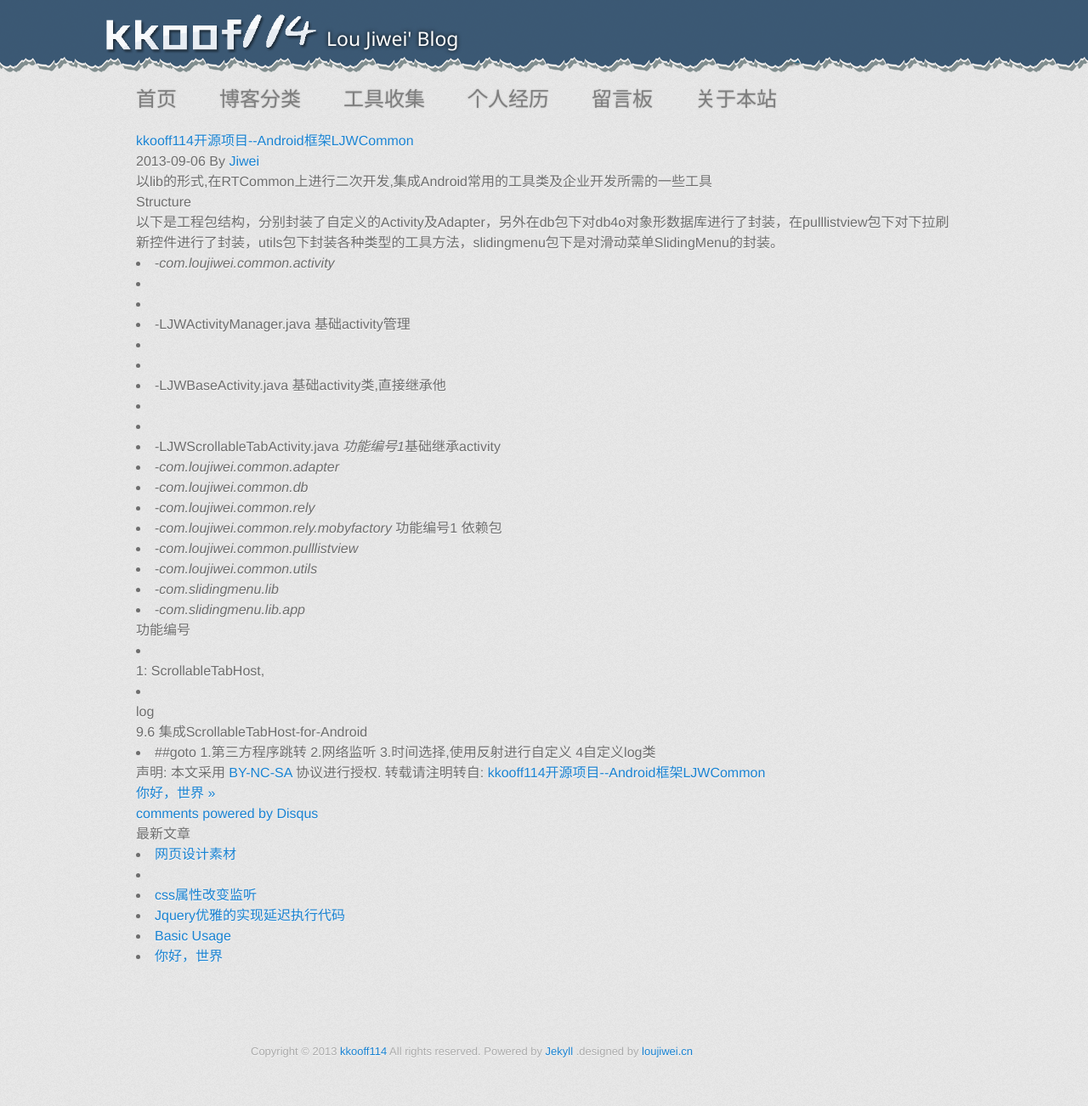
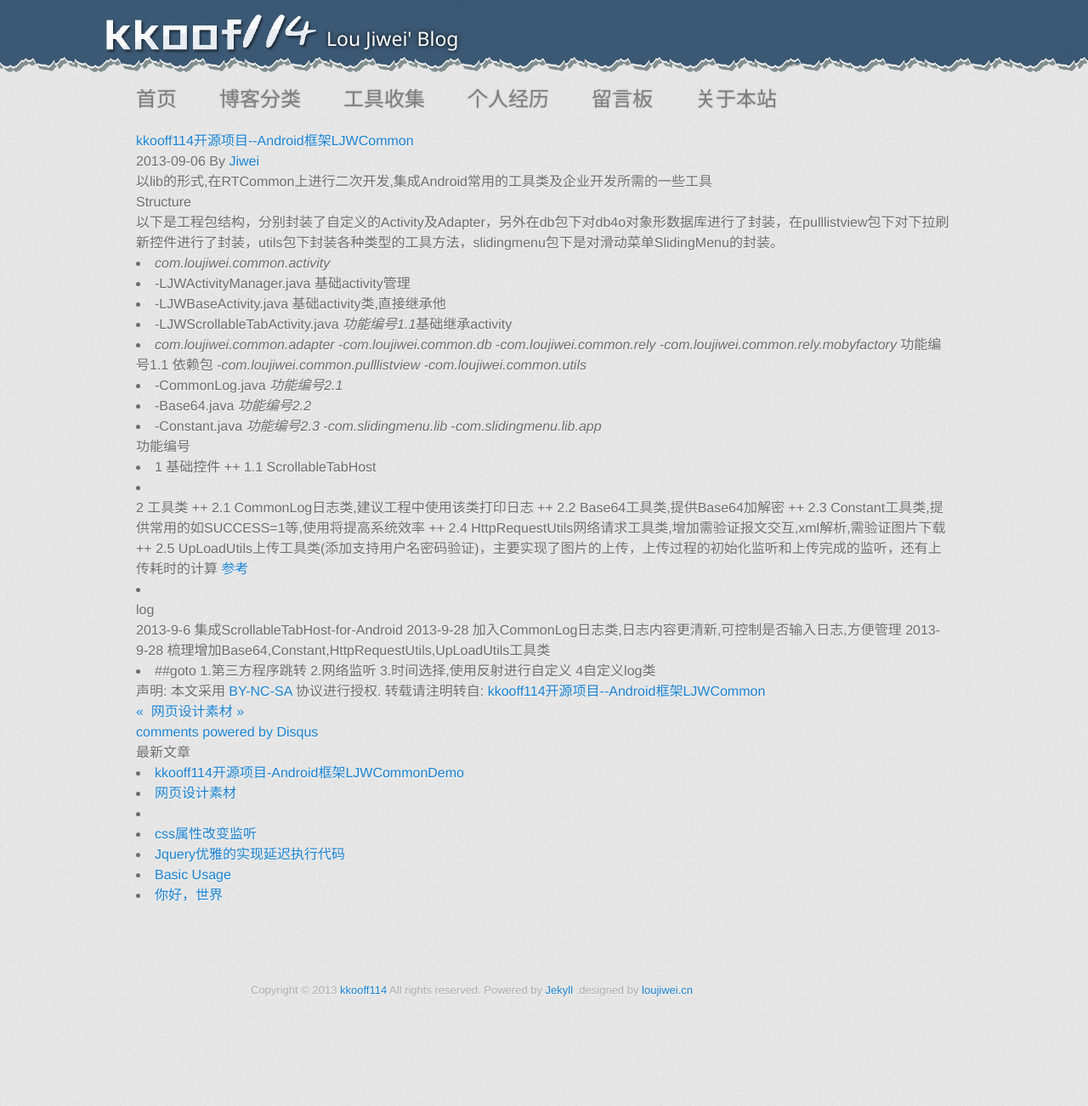
Before and after one commit to kkooff114/kkooff114_blog, a Jekyll site: the page built from _posts/2013-9-6-kkooff114开源项目-Android框架LJWCommon.md, in a window 1280 px wide. Shown: the whole page at 85% size. Built offline with Jekyll 4.4.1, drawn with Linux system fonts in a browser that asks for light colours; nearby versions of some CDN libraries; Markdown is read by kramdown in place of the engine named in the settings; comment, search, counter and statistics services are not loaded; after the commit the page ends 1230 px from its top, so only the background shows below that.

Commit message:
new post

```diff
--- a/_posts/2013-9-6-kkooff114开源项目-Android框架LJWCommon.md
+++ b/_posts/2013-9-6-kkooff114开源项目-Android框架LJWCommon.md
@@ -8,24 +8,37 @@ keywords: kkooff114,android,框架
 #### Structure
 以下是工程包结构，分别封装了自定义的Activity及Adapter，另外在db包下对db4o对象形数据库进行了封装，在pulllistview包下对下拉刷新控件进行了封装，utils包下封装各种类型的工具方法，slidingmenu包下是对滑动菜单SlidingMenu的封装。
 
-- -*com.loujiwei.common.activity*
-- - - -LJWActivityManager.java 基础activity管理
-- - - -LJWBaseActivity.java 基础activity类,直接继承他
-- - - -LJWScrollableTabActivity.java *功能编号1*基础继承activity
-- -*com.loujiwei.common.adapter*
-- -*com.loujiwei.common.db*
-- -*com.loujiwei.common.rely*
-- -*com.loujiwei.common.rely.mobyfactory* 功能编号1 依赖包
-- -*com.loujiwei.common.pulllistview*
-- -*com.loujiwei.common.utils*
-- -*com.slidingmenu.lib*
-- -*com.slidingmenu.lib.app*
+- *com.loujiwei.common.activity*
+- -LJWActivityManager.java 基础activity管理
+- -LJWBaseActivity.java 基础activity类,直接继承他
+- -LJWScrollableTabActivity.java *功能编号1.1*基础继承activity
+- *com.loujiwei.common.adapter*
+-*com.loujiwei.common.db*
+-*com.loujiwei.common.rely*
+-*com.loujiwei.common.rely.mobyfactory* 功能编号1.1 依赖包
+-*com.loujiwei.common.pulllistview*
+-*com.loujiwei.common.utils*
+- -CommonLog.java *功能编号2.1*
+- -Base64.java *功能编号2.2*
+- -Constant.java *功能编号2.3*
+-*com.slidingmenu.lib*
+-*com.slidingmenu.lib.app*
 
 ####功能编号
-+ 1: ScrollableTabHost,
++  1 基础控件
+++ 1.1 ScrollableTabHost
++  2 工具类
+++ 2.1 CommonLog日志类,建议工程中使用该类打印日志
+++ 2.2 Base64工具类,提供Base64加解密
+++ 2.3 Constant工具类,提供常用的如SUCCESS=1等,使用将提高系统效率
+++ 2.4 HttpRequestUtils网络请求工具类,增加需验证报文交互,xml解析,需验证图片下载
+++ 2.5 UpLoadUtils上传工具类(添加支持用户名密码验证)，主要实现了图片的上传，上传过程的初始化监听和上传完成的监听，还有上传耗时的计算 [参考](http://blog.csdn.net/springsky_/article/details/8213898/)
 
 + ## log
-9.6 集成ScrollableTabHost-for-Android
+2013-9-6    集成ScrollableTabHost-for-Android
+2013-9-28   加入CommonLog日志类,日志内容更清新,可控制是否输入日志,方便管理
+2013-9-28   梳理增加Base64,Constant,HttpRequestUtils,UpLoadUtils工具类
+
 
 + ##goto
 1.第三方程序跳转
```
Also changed, not shown: _posts/2013-9-28-kkooff114开源项目-Android框架LJWCommonDemo.md (added, +21 -0 lines).
